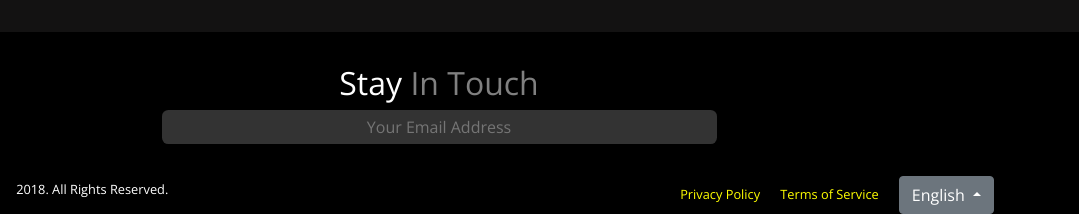
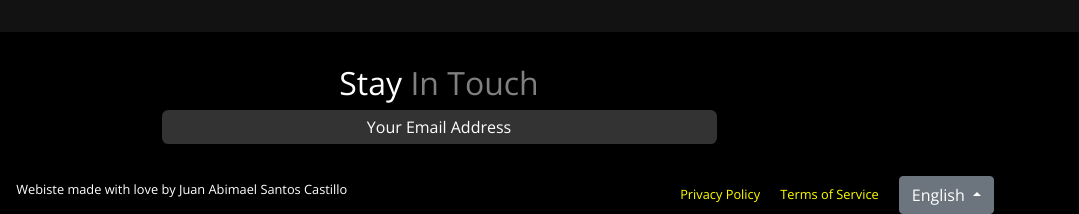
Before and after one commit to Abimael10/bld-website, a plain HTML site: page index.html in a window 1280 px wide. Shown: the part 2817-3031 px from the top of the page, 201-1280 px from the left. Drawn offline with nearby package versions, Linux system fonts and the light colour scheme.

Commit message:
editing some stuff

```diff
--- a/css/style.css
+++ b/css/style.css
@@ -322,9 +322,11 @@ a {
     border: none;
     margin: auto;
     border-radius: .4rem;
+    text-align: center;
 }
 
 input::placeholder {
+    color: #fff;
     text-align: center;
 }
 
--- a/index.html
+++ b/index.html
@@ -4,7 +4,7 @@
     <meta charset="UTF-8">
     <meta name="viewport" content="width=device-width, initial-scale=1.0">
     <meta http-equiv="X-UA-Compatible" content="ie=edge">
-    <title>NZXT</title>
+    <title>NZXT by Juan Abimael</title>
     <link rel="stylesheet" href="https://stackpath.bootstrapcdn.com/bootstrap/4.3.1/css/bootstrap.min.css" integrity="sha384-ggOyR0iXCbMQv3Xipma34MD+dH/1fQ784/j6cY/iJTQUOhcWr7x9JvoRxT2MZw1T" crossorigin="anonymous">
     <link rel="stylesheet" href="./css/style.css">
 </head>
@@ -267,7 +267,7 @@
             <div class="footer-container">
                     <div class="logo">
                         <img class="footer-logo" src="./img/logo-nzxt.png" alt="logo">
-                        <span class="white"> 2018. All Rights Reserved. </span>
+                        <span class="white"> Webiste made with love by Juan Abimael Santos Castillo </span>
                     </div>
 
                     <div class="policy-and-terms">
```
